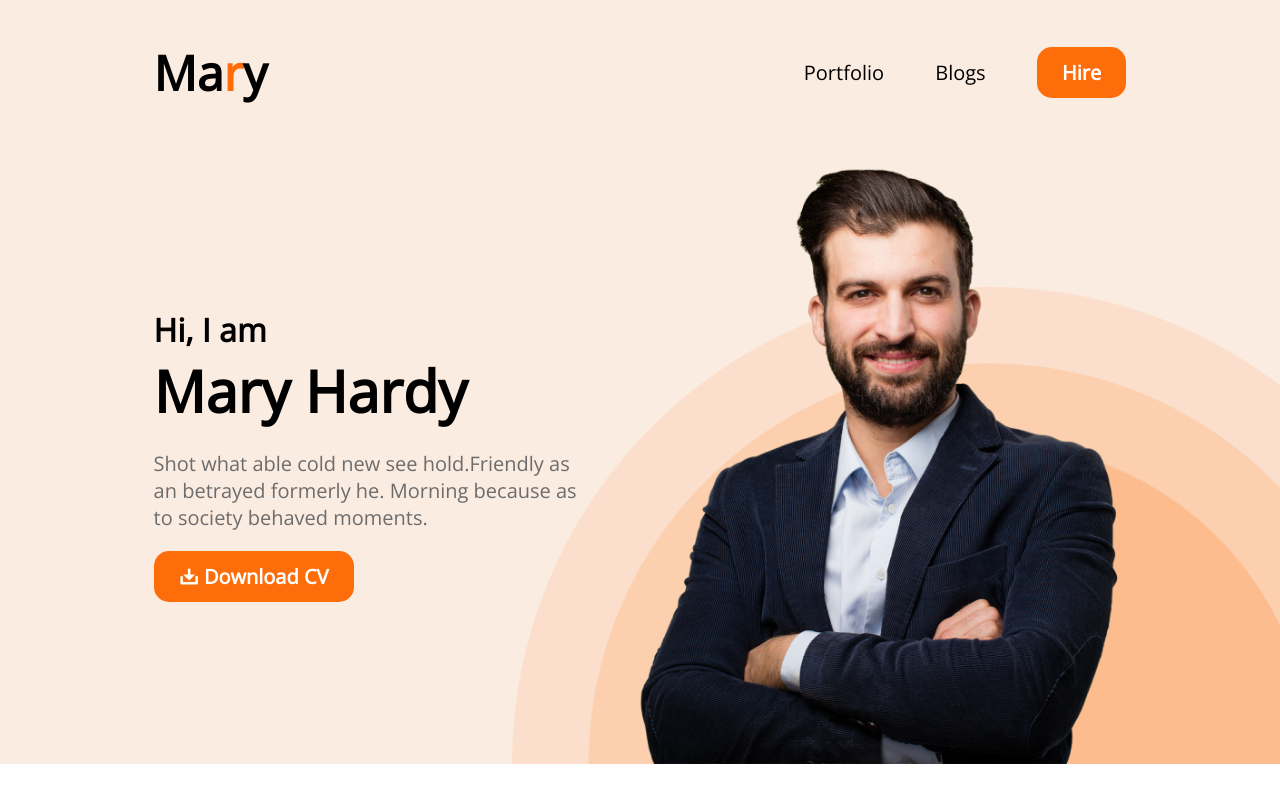
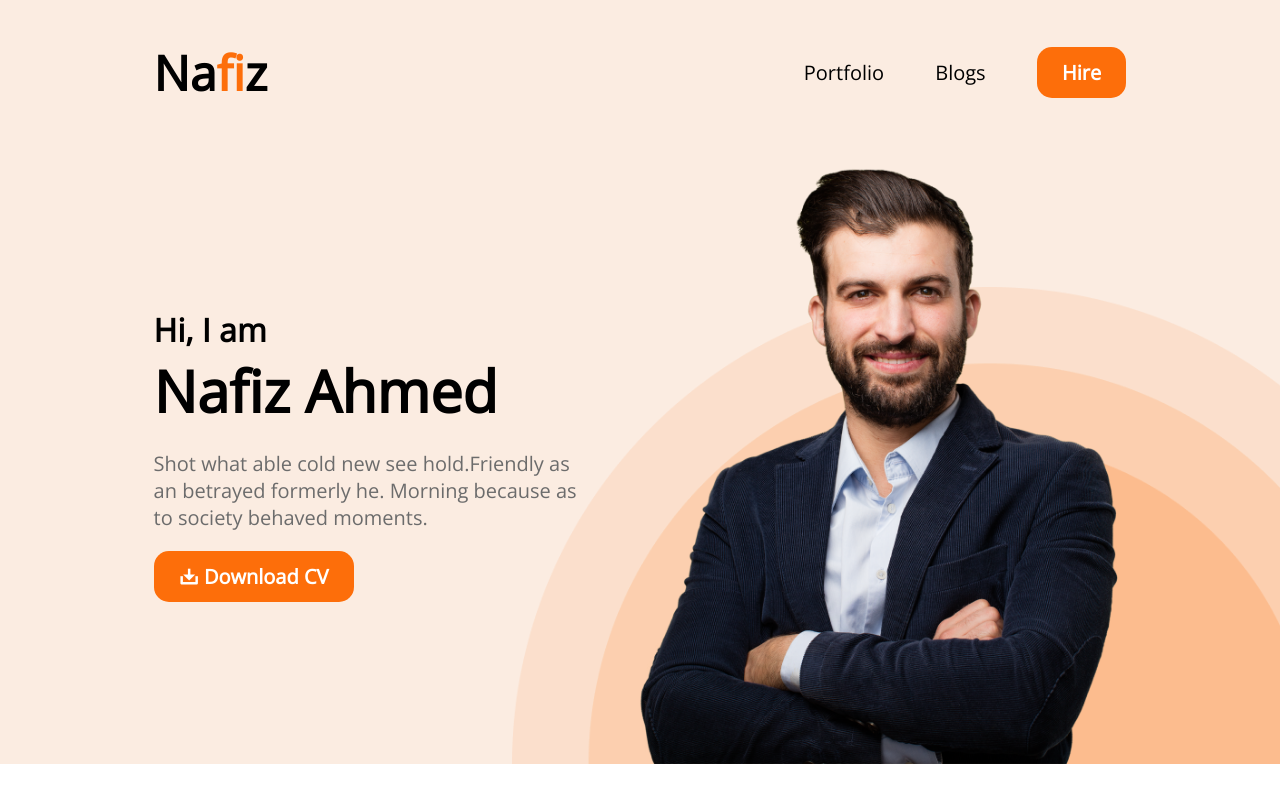
Before and after one commit to tomy00X/project1, a plain HTML site: page index.html in a window 1280 px wide. Shown: the top 800 px of the page. Drawn offline with nearby package versions, Linux system fonts and the light colour scheme.

Commit message:
Update index.html

```diff
--- a/index.html
+++ b/index.html
@@ -12,7 +12,7 @@
 <body>
     <!-- NavBar Section -->
     <nav>
-        <h2 class="logo">Ma<span>r</span>y</h2>
+        <h2 class="logo">Na<span>f</span>iz</h2>
         <div class="navbar">
             <a href="#" class="links">Portfolio</a>
             <a href="#" class="links">Blogs</a>
@@ -25,7 +25,7 @@
         <div class="hero M_BG">
             <div class="H-text">
                 <h2>Hi, I am</h2>
-                <h1>Mary Hardy</h1>
+                <h1>Nafiz Ahmed</h1>
                 <p>Shot what able cold new see hold.Friendly as an betrayed formerly he. Morning because as to
                     society
                     behaved moments.</p>
```
